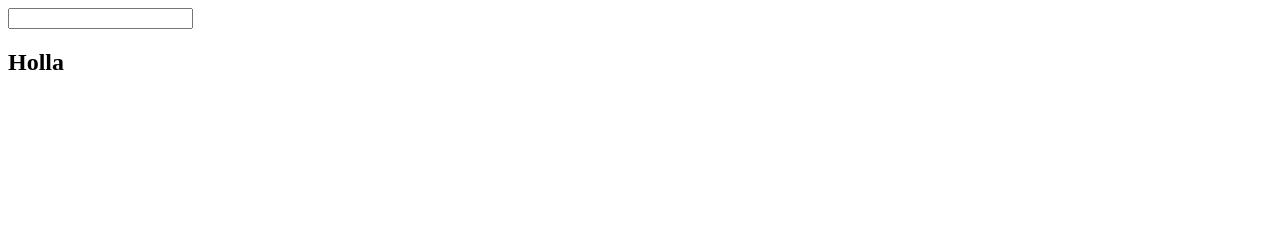
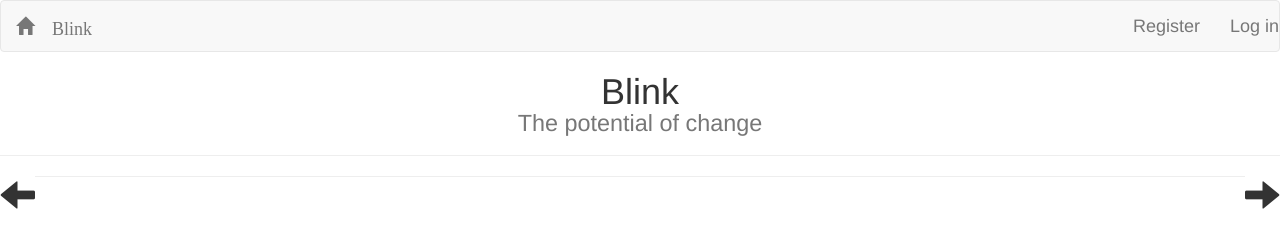
Before and after one commit to ThomasSmWatson/Blink, a website: page Public/index.html in a window 1280 px wide. Drawn offline with nearby package versions, Linux system fonts and the light colour scheme.

Commit message:
Update IU and added more functionality

```diff
--- a/Public/index.html
+++ b/Public/index.html
@@ -1,13 +1,28 @@
 <!DOCTYPE>
 <html>
 	<head>
+	<link rel='stylesheet' href='https://maxcdn.bootstrapcdn.com/bootstrap/3.3.5/css/bootstrap.min.css'>
 		<script src='https://ajax.googleapis.com/ajax/libs/angularjs/1.4.7/angular.min.js'></script>
 		<title>Home Page</title>
 	</head>
 	<body>
-		<div ng-app="">
-			<input type="text" ng-model="name">
-			<h2>Holla {{name}}</p>
+		<nav class='navbar nafbar-fixed navbar-default'>
+			<div class='navbar=header'>
+				<a class='navbar-brand' href='#'><span class="glyphicon glyphicon-home" aria-hidden='true'> Blink</span></a>
+			</div>
+			<a class='navbar-brand navbar-right' href='/login'>Log in</a>
+			<a class='navbar-brand navbar-right' href='/register'>Register</a>
+		</nav>
+		<h1 align='center'>Blink<br><small>The potential of change</small></h1>
+		<hr>
+		<div>
+			<span style='font-size:2.5em' class='glyphicon glyphicon-arrow-left pull-left' ng-click='getLastView()'></span>
+			<span style='font-size:2.5em' class='glyphicon glyphicon-arrow-right pull-right'ng-click='getNextView()'></span>
+			<div ng-view></div>
 		</div>
+		<hr>
+
+		<!-- Latest compiled and minified JavaScript -->
+	<script src="https://maxcdn.bootstrapcdn.com/bootstrap/3.3.5/js/bootstrap.min.js" integrity="sha512-K1qjQ+NcF2TYO/eI3M6v8EiNYZfA95pQumfvcVrTHtwQVDG+aHRqLi/ETn2uB+1JqwYqVG3LIvdm9lj6imS/pQ==" crossorigin="anonymous"></script>
 	</body>
 </html>
```
